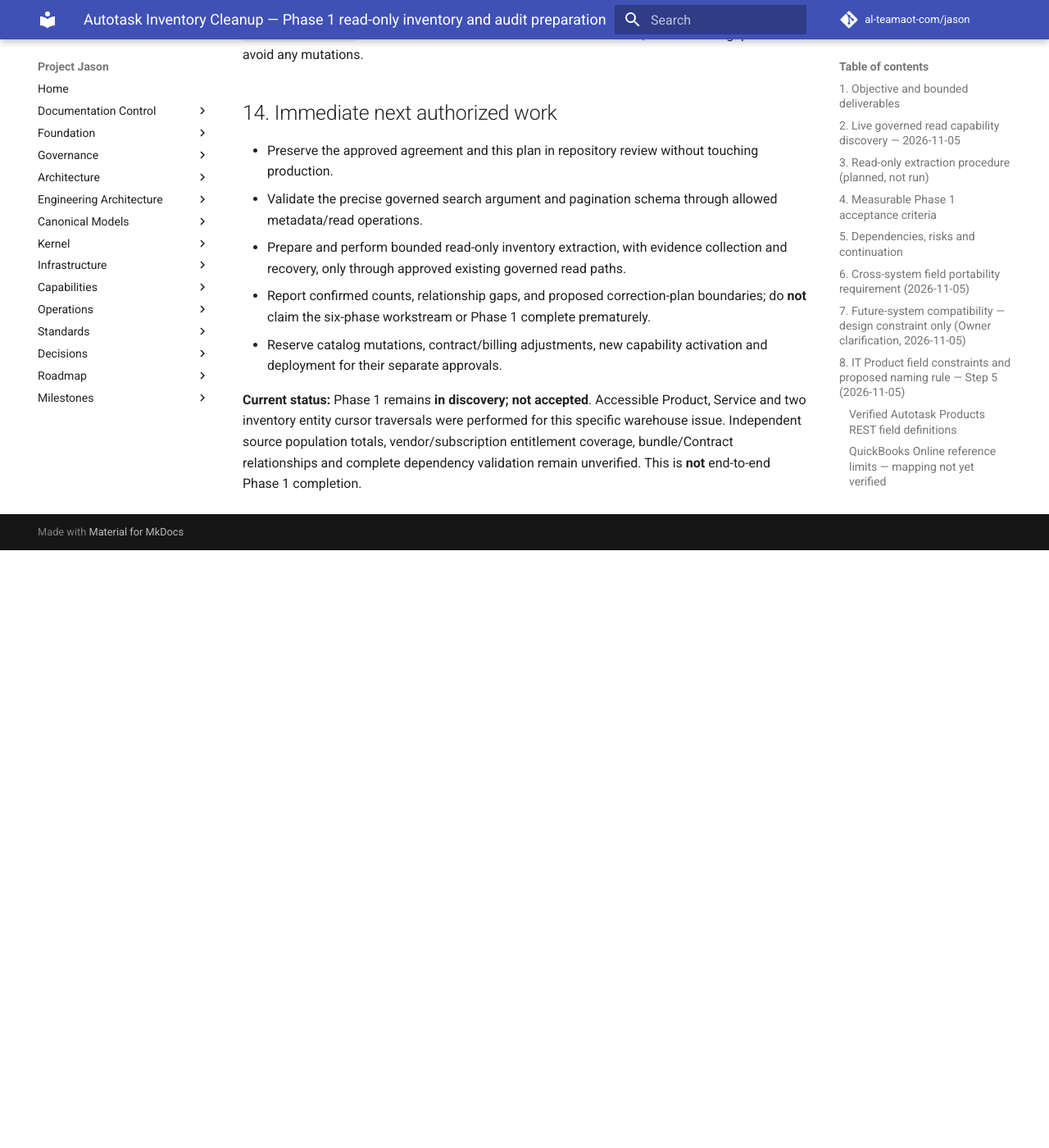
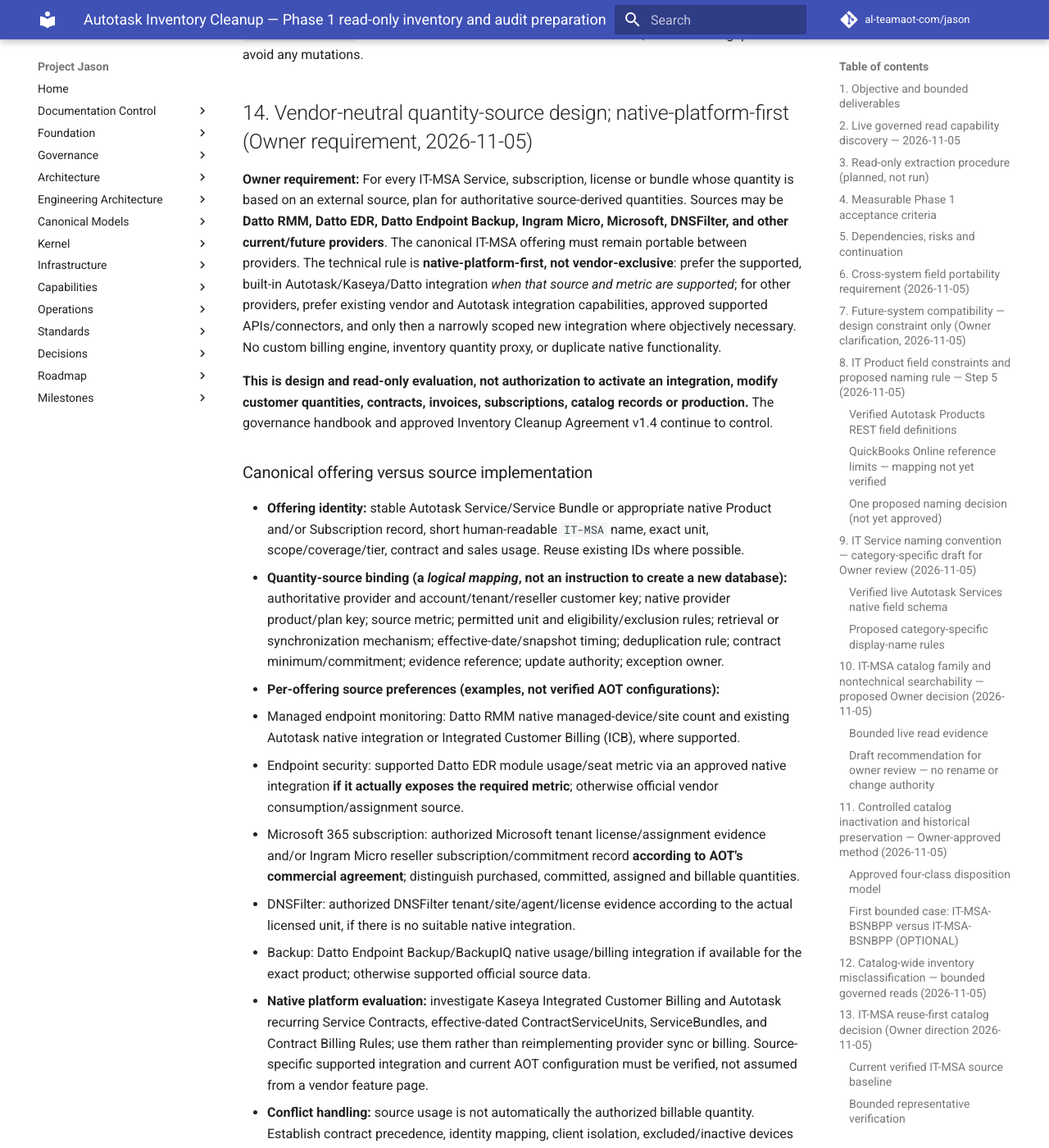
Before and after one commit to al-teamaot-com/jason, an MkDocs documentation site: the page built from docs/operations/Autotask-Catalog-Phase-1-Read-Only-Inventory-Plan.md, in a window 1280 px wide and 1400 px high, scrolled down 20459 px. Shown: the whole window at 82% size. Built offline with MkDocs 1.6.1 and Material for MkDocs 9.7.7, drawn with Linux system fonts in a browser that asks for light colours; comment, search, counter and statistics services are not loaded; before the commit the page ends 21130 px from its top, so only the background shows below that; some of the changed text lies outside the part shown.

Commit message:
docs: require vendor-neutral native-first IT-MSA quantity sources and provider portability

```diff
--- a/docs/operations/Autotask-Catalog-Phase-1-Read-Only-Inventory-Plan.md
+++ b/docs/operations/Autotask-Catalog-Phase-1-Read-Only-Inventory-Plan.md
@@ -309,7 +309,32 @@
 
 **Recommended next bounded unit of work:** Build a **reuse decision matrix for the endpoint protection/monitoring family** (Datto RMM, Datto EDR, AOT365 Endpoint packages, and associated quote Products); verify whether each is sold/contracted independently, within a bundle, or both, and identify the preferred existing entity for that workflow. The current restricted `ContractServices` caller cannot establish all customer contract ties; disclose that gap and avoid any mutations.
 
-## 14. Immediate next authorized work
+## 14. Vendor-neutral quantity-source design; native-platform-first (Owner requirement, 2026-11-05)
+
+**Owner requirement:** For every IT-MSA Service, subscription, license or bundle whose quantity is based on an external source, plan for authoritative source-derived quantities. Sources may be **Datto RMM, Datto EDR, Datto Endpoint Backup, Ingram Micro, Microsoft, DNSFilter, and other current/future providers**. The canonical IT-MSA offering must remain portable between providers. The technical rule is **native-platform-first, not vendor-exclusive**: prefer the supported, built-in Autotask/Kaseya/Datto integration *when that source and metric are supported*; for other providers, prefer existing vendor and Autotask integration capabilities, approved supported APIs/connectors, and only then a narrowly scoped new integration where objectively necessary. No custom billing engine, inventory quantity proxy, or duplicate native functionality.
+
+**This is design and read-only evaluation, not authorization to activate an integration, modify customer quantities, contracts, invoices, subscriptions, catalog records or production.** The governance handbook and approved Inventory Cleanup Agreement v1.4 continue to control.
+
+### Canonical offering versus source implementation
+
+- **Offering identity:** stable Autotask Service/Service Bundle or appropriate native Product and/or Subscription record, short human-readable `IT-MSA` name, exact unit, scope/coverage/tier, contract and sales usage. Reuse existing IDs where possible.
+- **Quantity-source binding (a *logical mapping*, not an instruction to create a new database):** authoritative provider and account/tenant/reseller customer key; native provider product/plan key; source metric; permitted unit and eligibility/exclusion rules; retrieval or synchronization mechanism; effective-date/snapshot timing; deduplication rule; contract minimum/commitment; evidence reference; update authority; exception owner.
+- **Per-offering source preferences (examples, not verified AOT configurations):**
+  - Managed endpoint monitoring: Datto RMM native managed-device/site count and existing Autotask native integration or Integrated Customer Billing (ICB), where supported.
+  - Endpoint security: supported Datto EDR module usage/seat metric via an approved native integration **if it actually exposes the required metric**; otherwise official vendor consumption/assignment source.
+  - Microsoft 365 subscription: authorized Microsoft tenant license/assignment evidence and/or Ingram Micro reseller subscription/commitment record **according to AOT's commercial agreement**; distinguish purchased, committed, assigned and billable quantities.
+  - DNSFilter: authorized DNSFilter tenant/site/agent/license evidence according to the actual licensed unit, if there is no suitable native integration.
+  - Backup: Datto Endpoint Backup/BackupIQ native usage/billing integration if available for the exact product; otherwise supported official source data.
+- **Native platform evaluation:** investigate Kaseya Integrated Customer Billing and Autotask recurring Service Contracts, effective-dated ContractServiceUnits, ServiceBundles, and Contract Billing Rules; use them rather than reimplementing provider sync or billing. Source-specific supported integration and current AOT configuration must be verified, not assumed from a vendor feature page.
+- **Conflict handling:** source usage is not automatically the authorized billable quantity. Establish contract precedence, identity mapping, client isolation, excluded/inactive devices or seats, proration, effective period, grace periods, minimums, reconciliation thresholds and human review. Never silently overwrite contract/billing records based on observed device counts.
+- **Portability:** changing the upstream vendor/connector should not require renaming every IT-MSA Service or losing historic line-item IDs. Keep vendor SKU and plan in separate verified fields; allow explicitly approved per-provider bindings and preserve effective-dated history. Do not invent a bespoke central integration framework while native APIs or established adapters suffice.
+- **Proof before execution:** for each family, document official supported feature, exact authoritative unit, permitted read scope, sample native readback, accessible contract mapping, lifecycle/rollback and source availability. Any missing permission, unsupported metric or inaccessible ContractServices relation is an explicit exception and blocks affected write/sync work.
+
+### Outcome and immediate bounded next step
+
+**Initial step:** inventory each *existing* IT-MSA recurring Service and relevant quote Product in a concise **reuse matrix** with: preferred current record ID, business function, source platform(s), exact intended quantity unit, native connector candidate, verified versus unverified support, and proposed Keep/Standardize/Inactivate Candidate/Investigate classification. Start with **Datto RMM/EDR/Endpoint Backup, Microsoft 365 and DNSFilter** to cover native and cross-vendor examples. Perform **read-only** verification first. No renames, record creates, warehouse cleanups, invoices, bulk actions or production changes.
+
+## 15. Immediate next authorized work
 
 - Preserve the approved agreement and this plan in repository review without touching production.
 - Validate the precise governed search argument and pagination schema through allowed metadata/read operations.
```
